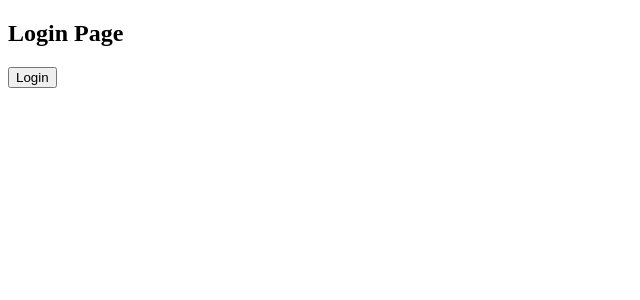
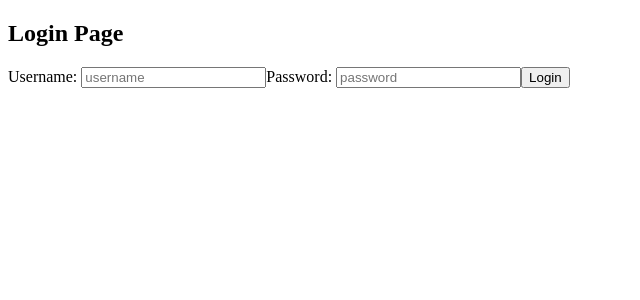
Before and after one commit to jamieab98/WorkoutTrackerPro, a React (Vite) app: page / in a window 1280 px wide. Shown: the top 300 px of the page, without its empty margins (0-640 px from the left). Built offline with nearby package versions, Linux system fonts and the light colour scheme.

Commit message:
made a login form and made the username and password controlled variables

```diff
--- a/src/Components/Login.jsx
+++ b/src/Components/Login.jsx
@@ -1,10 +1,14 @@
 import { useNavigate } from "react-router-dom"
+import { useState } from "react"
 
 function Login(){
     const LoginAPI = "https://6924d26482b59600d7217be2.mockapi.io/LoginVerification"
     const navigate = useNavigate()
+    const [username, setUsername] = useState("")
+    const [password, setPassword] = useState("")
 
-    function handleLogin(){
+    function handleLogin(e){
+        e.preventDefault()
         fetch(LoginAPI)
         .then(response=>response.json())
         .then((data)=>{
@@ -15,7 +19,13 @@ function Login(){
     return(
         <>
             <h2>Login Page</h2>
-            <button onClick={handleLogin}>Login</button>
+            <form onSubmit={handleLogin}>
+                <label htmlFor="username">Username: </label>
+                <input type="text" placeholder="username" id="username" value={username} onChange={(e)=>setUsername(e.target.value)} autoComplete="username"></input>
+                <label htmlFor="password">Password: </label>
+                <input type="text" placeholder="password" id="password" value={password} onChange={(e)=>setPassword(e.target.value)}></input>
+                <button type="submit">Login</button>
+            </form>
         </>
     )
 }
```
